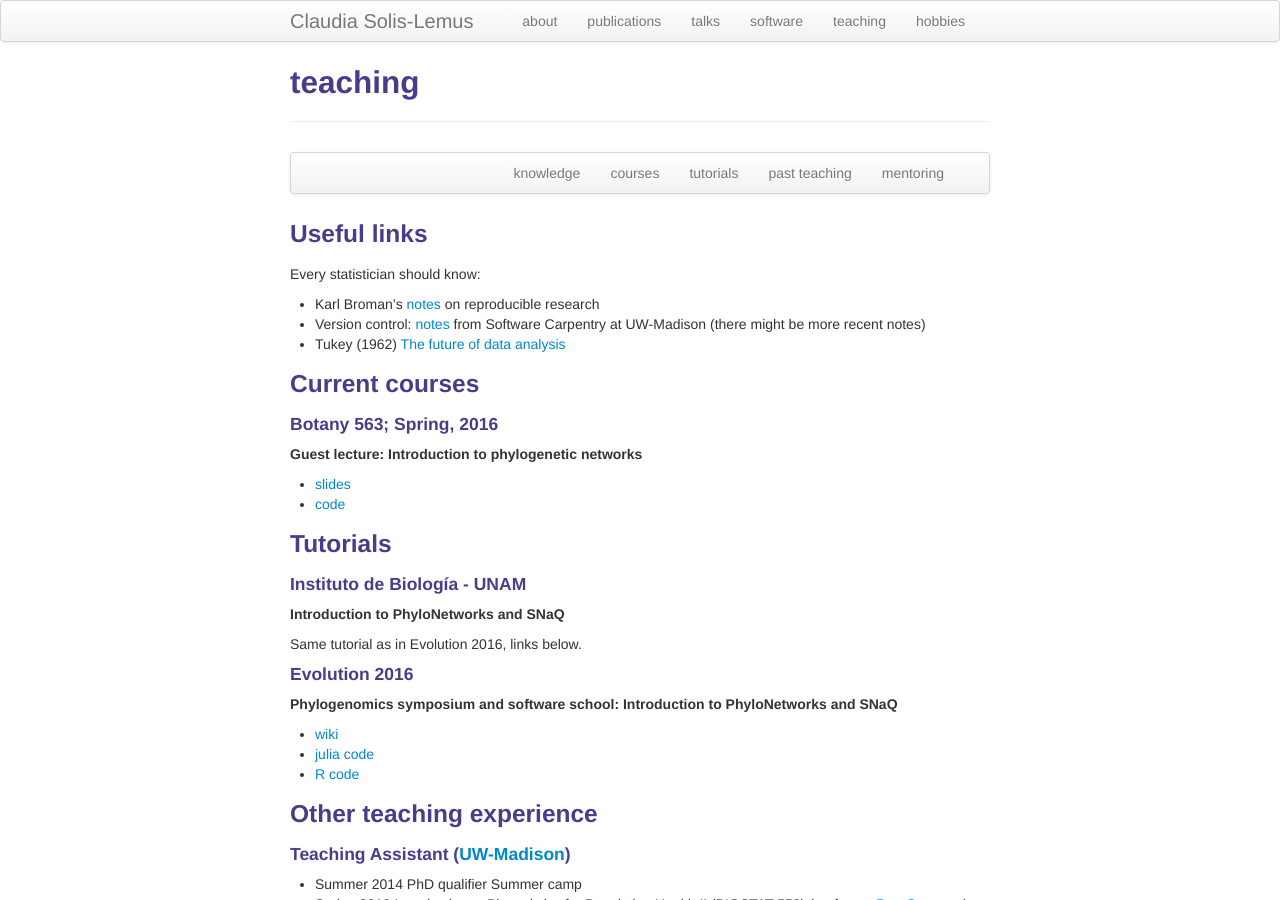
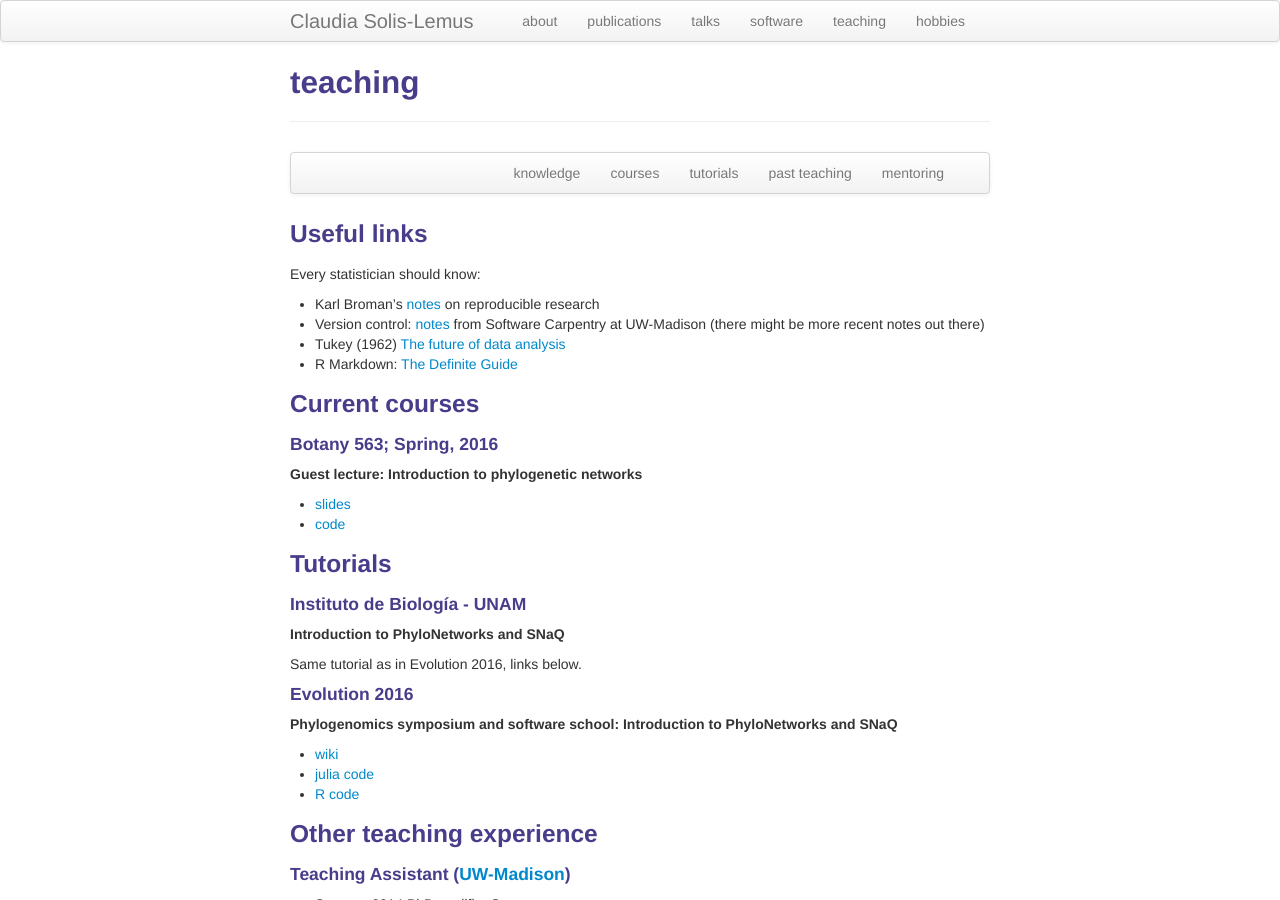
Before and after one commit to crsl4/crsl4.github.io, a Jekyll site: the page built from pages/teaching.md, in a window 1280 px wide and 900 px high. Built offline with Jekyll 4.4.1, drawn with Linux system fonts in a browser that asks for light colours.

Commit message:
added link to r markdown

```diff
--- a/pages/teaching.md
+++ b/pages/teaching.md
@@ -20,8 +20,9 @@ description: Claudia Solis-Lemus' teaching
 
 Every statistician should know:
 - Karl Broman's [notes](http://kbroman.org/Tools4RR/) on reproducible research
-- Version control: [notes](https://uw-madison-aci.github.io/2018-01-10-uwmadison-swc/) from Software Carpentry at UW-Madison (there might be more recent notes)
+- Version control: [notes](https://uw-madison-aci.github.io/2018-01-10-uwmadison-swc/) from Software Carpentry at UW-Madison (there might be more recent notes out there)
 - Tukey (1962) [The future of data analysis](https://projecteuclid.org/euclid.aoms/1177704711)
+- R Markdown: [The Definite Guide](https://bookdown.org/yihui/rmarkdown/)
 
 ### <a name="courses"></a>Current courses
 
```
